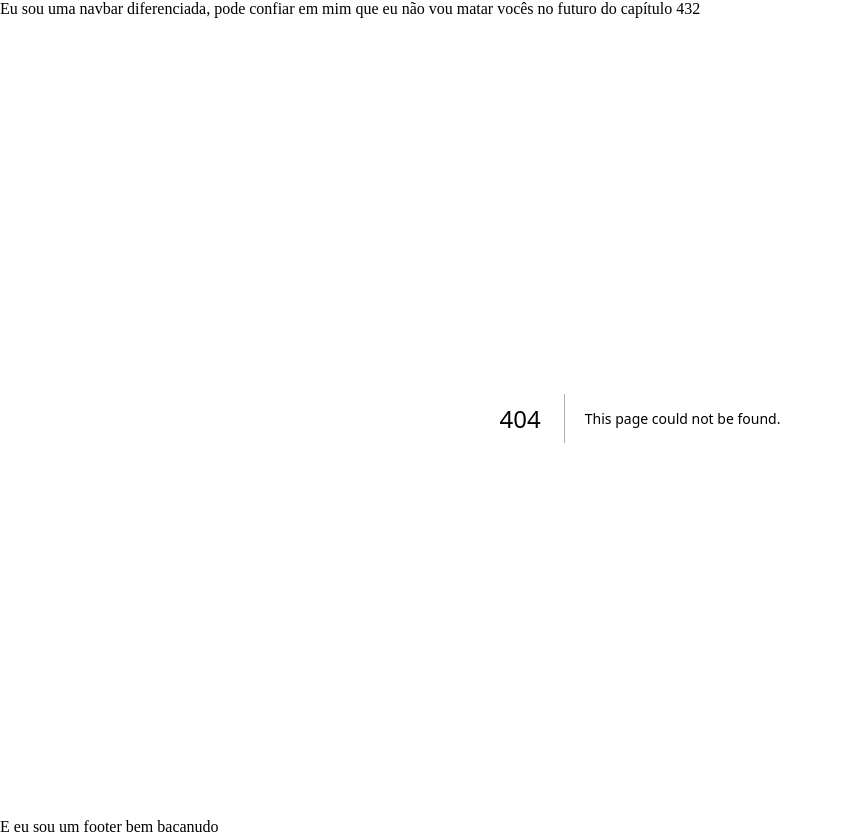
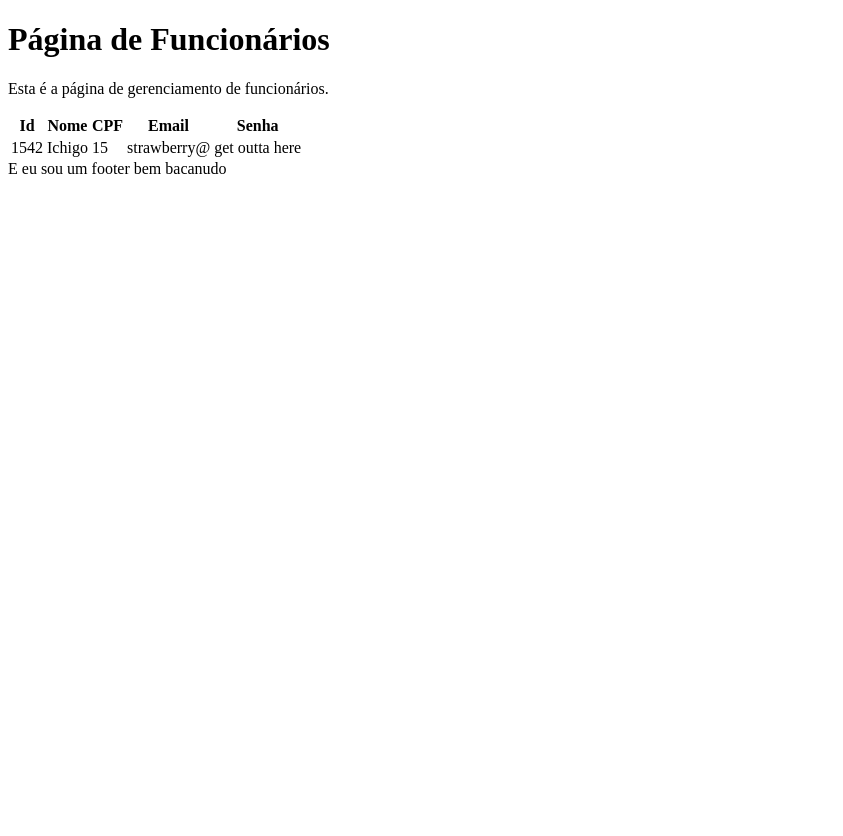
Before and after one commit to yuri-sl/EscolaCerrado, a Next.js app: page /admin/tabelaFunc in a window 1280 px wide. Before the commit this address had no page. Shown: the whole page, without its empty margins (0-843 px from the left). After the commit the page ends 800 px from the top, so only its background shows below. Built offline with nearby package versions, Linux system fonts and the light colour scheme.

Commit message:
atualizacao de nomes,tailwind,adminCases

```diff
--- /dev/null
+++ b/src/app/admin/tabelaFunc/page.tsx
@@ -0,0 +1,31 @@
+export default function TabelaFuncPag() {
+  return (
+    <main>
+      <div>
+        <h1>Página de Funcionários</h1>
+        <p>Esta é a página de gerenciamento de funcionários.</p>
+
+        <table className="min-w-full border border-gray-300 bg-white">
+          <thead>
+            <tr className="bg-gray-100">
+              <th className="border-b px-4 py-2">Id</th>
+              <th className="border-b px-4 py-2">Nome</th>
+              <th className="border-b px-4 py-2">CPF</th>
+              <th className="border-b px-4 py-2">Email</th>
+              <th className="border-b px-4 py-2">Senha</th>
+            </tr>
+          </thead>
+          <tbody>
+            <tr className="hover:bg-gray-50">
+              <td className="border-b px-4 py-2">1542</td>
+              <td className="border-b px-4 py-2">Ichigo</td>
+              <td className="border-b px-4 py-2">15</td>
+              <td className="border-b px-4 py-2">strawberry@</td>
+              <td className="border-b px-4 py-2">get outta here</td>
+            </tr>
+          </tbody>
+        </table>
+      </div>
+    </main>
+  );
+}
--- a/src/app/layout.tsx
+++ b/src/app/layout.tsx
@@ -7,10 +7,6 @@ export default function GoteiLayout({
     <html>
       <body>
         <div>
-          <div>
-            Eu sou uma navbar diferenciada, pode confiar em mim que eu não vou
-            matar vocês no futuro do capítulo 432
-          </div>
           {children}
 
           <div>E eu sou um footer bem bacanudo</div>
--- a/src/app/login/page.tsx
+++ b/src/app/login/page.tsx
@@ -1,6 +1,5 @@
 "use client";
 import LoginBox from "../_components/loginbox";
-import CriarConta from "../_components/criarConta";
 
 export default function Home() {
   return (
--- a/tailwind.config.ts
+++ b/tailwind.config.ts
@@ -26,7 +26,6 @@ const config: Config = {
       Preto2: "#3E300F",
     },
   },
-  },
   plugins: [],
 };
 
```
Also changed, not shown: src/app/_components/adminComponents/trocarAbas.tsx (added, +19 -0 lines), src/app/_components/simpleHeader.tsx (added, +17 -0 lines), src/app/admin/page.tsx (added, +21 -0 lines), src/app/admin/tabelaCases/page.tsx (added, +27 -0 lines), src/app/funcionario/page.tsx (added), src/app/funcionario/tableCases/page.tsx (added), src/imgs/logo_small.png (added). Lines whose indentation alone changed are shown as unchanged.
